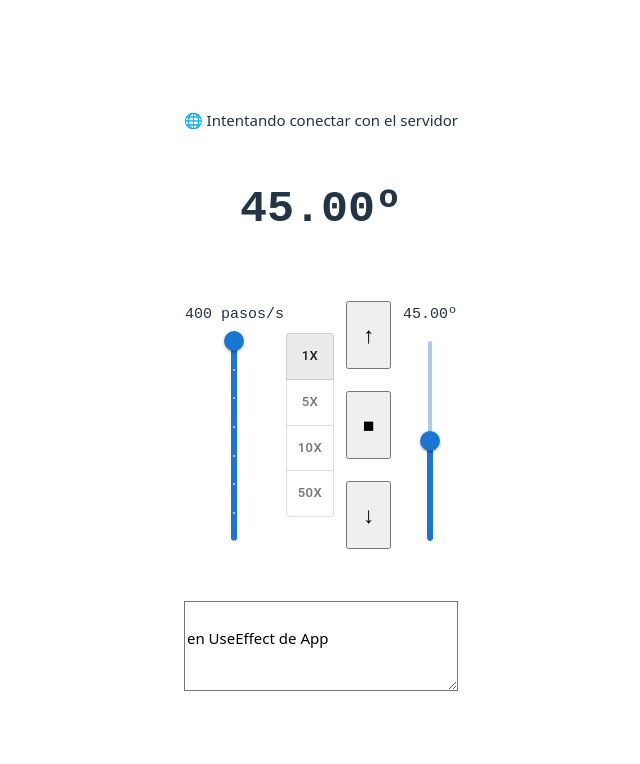
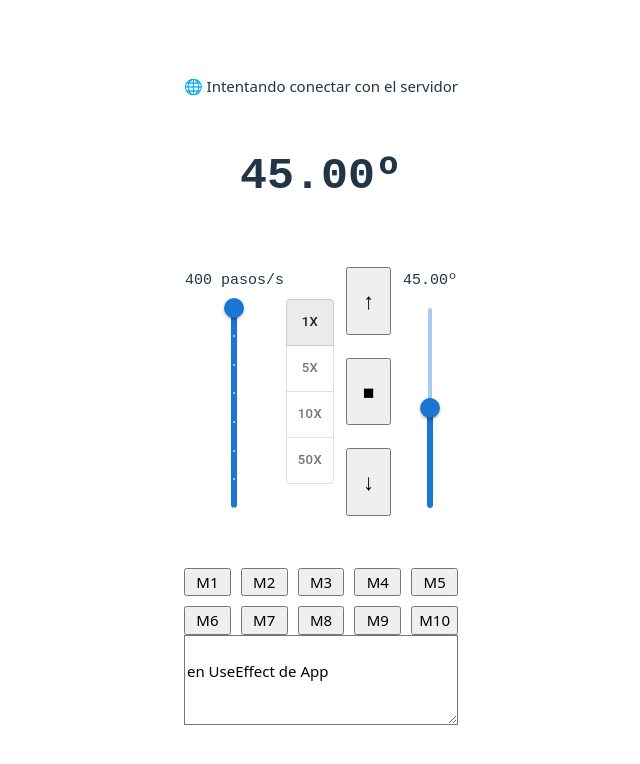
Before and after one commit to fjmz-UPV/controlGiroAntena, a React (Vite) app in the folder controlCondensador/def/react/capcon/: page / in a window 1280 px wide. Shown: the top 764 px of the page, without its empty margins (319-959 px from the left). Built offline with nearby package versions, Linux system fonts and the light colour scheme; no server answers.

Commit message:
con memorias

```diff
--- a/controlCondensador/def/react/capcon/src/App.jsx
+++ b/controlCondensador/def/react/capcon/src/App.jsx
@@ -5,6 +5,7 @@ import "./estilos.css";
 import Display from "./Display.jsx";
 import Control from "./Control.jsx";
 import Memorias from "./Memorias.jsx";
+import Botonera from "./Botonera.jsx";
 
 import favicon from "./assets/favicon.svg";
 
@@ -132,6 +133,8 @@ function App() {
 
       <Memorias />
 
+      <Botonera sendComando={sendComando} posicion={posicionDeseada}/>
+
       <textarea
         id="log"
         style={{
--- /dev/null
+++ b/controlCondensador/def/react/capcon/src/Botonera.jsx
@@ -0,0 +1,134 @@
+import { useEffect, useState } from "react";
+
+function cargarNombres() {
+  for (let i = 1; i <= 10; i++) {
+    const botonID     = document.getElementById(`M${i}_id`);
+    const botonNombre = localStorage.getItem(`M${i}_nombre`);
+    const botonGrados = localStorage.getItem(`M${i}_grados`);
+    if (botonNombre) {
+      botonID.value      = botonNombre;
+      botonID.dataGrados = botonGrados;
+    } else {
+      botonID.value      = `M${i}`;
+      botonID.dataGrados = 0;
+      cambiarNombre(i, botonID.value);
+      cambiarGrados(i, botonID.dataGrados);
+    }
+  }
+}
+
+function cambiarNombre(i, nombre, posicion) {
+  localStorage.setItem(`M${i}_nombre`, nombre);
+}
+
+function cambiarGrados(i, grados) {
+  localStorage.setItem(`M${i}_grados`, grados);
+}
+
+
+let temporizador;
+const UMBRAL = 400; // milisegundos para considerar "pulsación larga"
+
+const handleMouseDown = (accion) => {
+  temporizador = setTimeout(accion, UMBRAL * 1.1);
+  return Date.now();
+};
+
+const handleMouseUp = (t_inic, accion_corto) => {
+  const duracion = Date.now() - t_inic;
+  if (duracion >= UMBRAL) { // pulsacion larga
+  } else {  // pulsacion corta
+    clearTimeout(temporizador);
+    accion_corto();
+  }
+};
+
+
+function Cambio({i, grados, nombreActual, setNombre, setGrados, setCambiar}) {
+  return (
+    <>
+      <div id="customPrompt">
+        <form method="dialog" onSubmit={()=>{
+              const nombreElement = document.getElementById("nombreMemoria");
+              let nombre = (nombreElement.value==="")? nombreElement.placeholder : nombreElement.value;
+              cambiarNombre(i,nombre);
+              cambiarGrados(i, grados);
+              setNombre(nombre);
+              setGrados(grados);
+              setCambiar(false)}}
+        >
+          <label>Introduce identificación de memoria M{i}</label>
+          <input type="text" id="nombreMemoria" placeholder={nombreActual}/>
+          <menu>
+            <button value="cancel">Cancelar</button>
+            <button id="okBtn" value="default">Aceptar</button>
+          </menu>
+        </form>
+      </div>
+    </>);
+
+}
+
+
+
+
+function Botones({setI, setCambiar, sendComando}) {
+
+  let t_inic_M;
+
+   useEffect(() => {
+    cargarNombres();
+  },[]);
+
+ return (
+  <>
+    <div className="botonera" >
+
+          <input type="button" id="M1_id"
+              onPointerDown={(event) => {
+                t_inic_M = handleMouseDown(()=>{setI(1); setCambiar(true);});
+              }}
+              onPointerUp={(event) => {
+                handleMouseUp(t_inic_M, ()=>{sendComando({movimiento:"posicion", valor: event.target.dataGrados})});
+              }}
+          />
+
+
+          <input type="button" id="M2_id" onClick={(event)=>{cambiarNombre(event)}}/>
+          <input type="button" id="M3_id" onClick={(event)=>{cambiarNombre(event)}}/>
+          <input type="button" id="M4_id" onClick={(event)=>{cambiarNombre(event)}}/>
+          <input type="button" id="M5_id" onClick={(event)=>{cambiarNombre(event)}}/>
+
+          <input type="button" id="M6_id" onClick={(event)=>{cambiarNombre(event)}}/>
+          <input type="button" id="M7_id" onClick={(event)=>{cambiarNombre(event)}}/>
+          <input type="button" id="M8_id" onClick={(event)=>{cambiarNombre(event)}}/>
+          <input type="button" id="M9_id" onClick={(event)=>{cambiarNombre(event)}}/>
+          <input type="button" id="M10_id" onClick={(event)=>{cambiarNombre(event)}}/>
+        </div>
+  </>
+ )
+}
+
+
+export default function Botonera({sendComando, posicion}) {
+
+  let t_inic_M;
+  let m;
+
+  const [cambiar, setCambiar] = useState(false);
+  const [nombre, setNombre] = useState(null);
+  const [i, setI] = useState(null);
+  const [grados, setGrados] = useState(null);
+
+
+  return (
+    <>
+        { cambiar && <Cambio i={i} grados={posicion} nombreActual={nombre} setNombre={setNombre} setGrados={setGrados} setCambiar={setCambiar} /> }
+
+
+        {!cambiar && <Botones  setI={setI} setNombre={setNombre}setCambiar={setCambiar} sendComando={sendComando} />
+    }
+
+    </>
+  );
+}
--- a/controlCondensador/def/react/capcon/src/estilos.css
+++ b/controlCondensador/def/react/capcon/src/estilos.css
@@ -84,3 +84,10 @@ textarea, input, select {
   appearance: none;
   font: inherit;
 }
+
+
+.botonera {
+  display: grid;
+  grid-template-columns: repeat(5, 1fr);
+  gap: 10px;
+}
```
Also changed, not shown: 2 other files (tests, documents, lock files or other folders).
